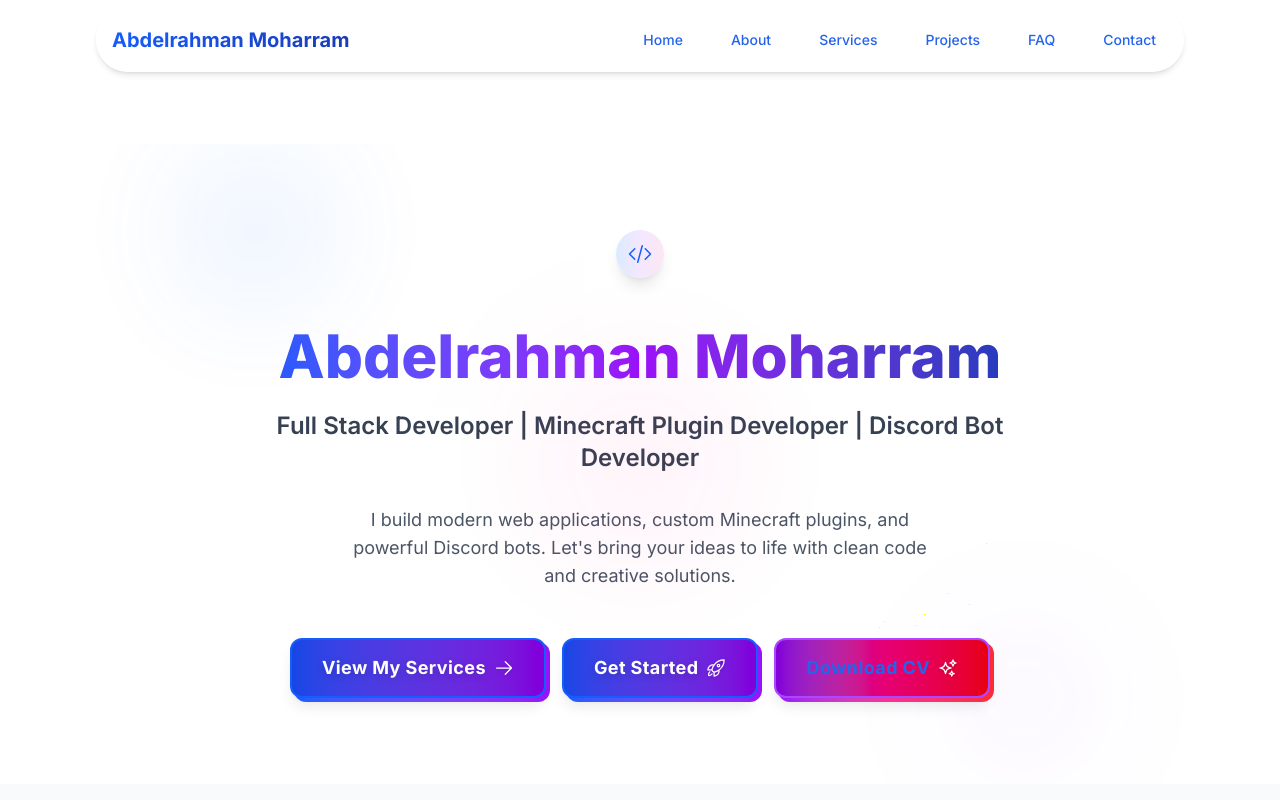
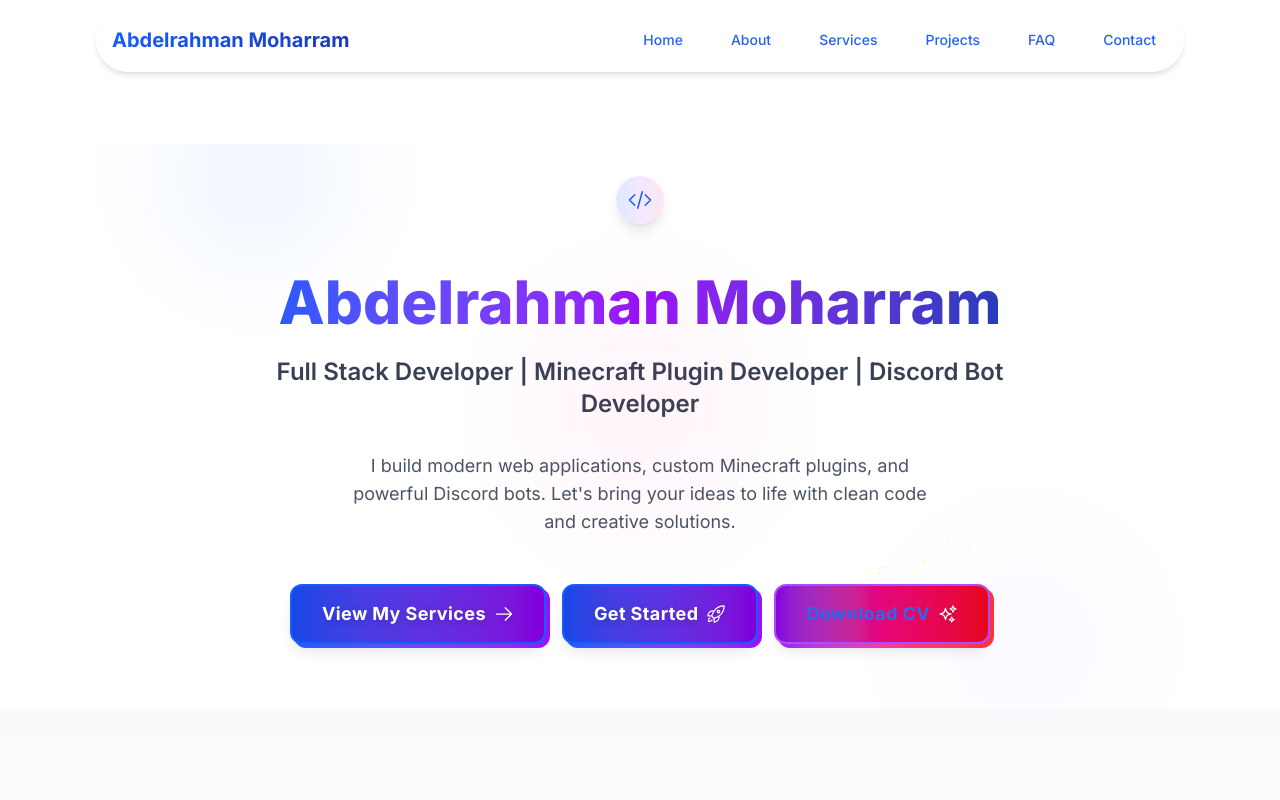
Before and after one commit to AbdelrahmanM1/abdelrahmanmoharramwebsite, a Next.js app: page / in a window 1280 px wide. Shown: the top 800 px of the page. Built offline with nearby package versions, Linux system fonts and the light colour scheme.

Commit message:
Refactor Home component: adjust hero section height for improved layout

```diff
--- a/src/app/page.tsx
+++ b/src/app/page.tsx
@@ -8,7 +8,7 @@ export default function Home() {
   return (
     <main className="min-h-screen pt-20">
       {/* Hero Section */}
-      <section className="relative flex items-center justify-center min-h-[80vh] px-2 sm:px-4 py-8 sm:py-16 overflow-hidden">
+      <section className="relative flex items-center justify-center min-h-[60vh] px-2 sm:px-4 pt-4 pb-10 sm:pt-8 sm:pb-16 overflow-hidden">
         {/* Removed background gradients behind navbar */}
         <div className="w-full max-w-3xl mx-auto flex flex-col items-center justify-center text-center gap-6 sm:gap-8">
           <motion.div
```
